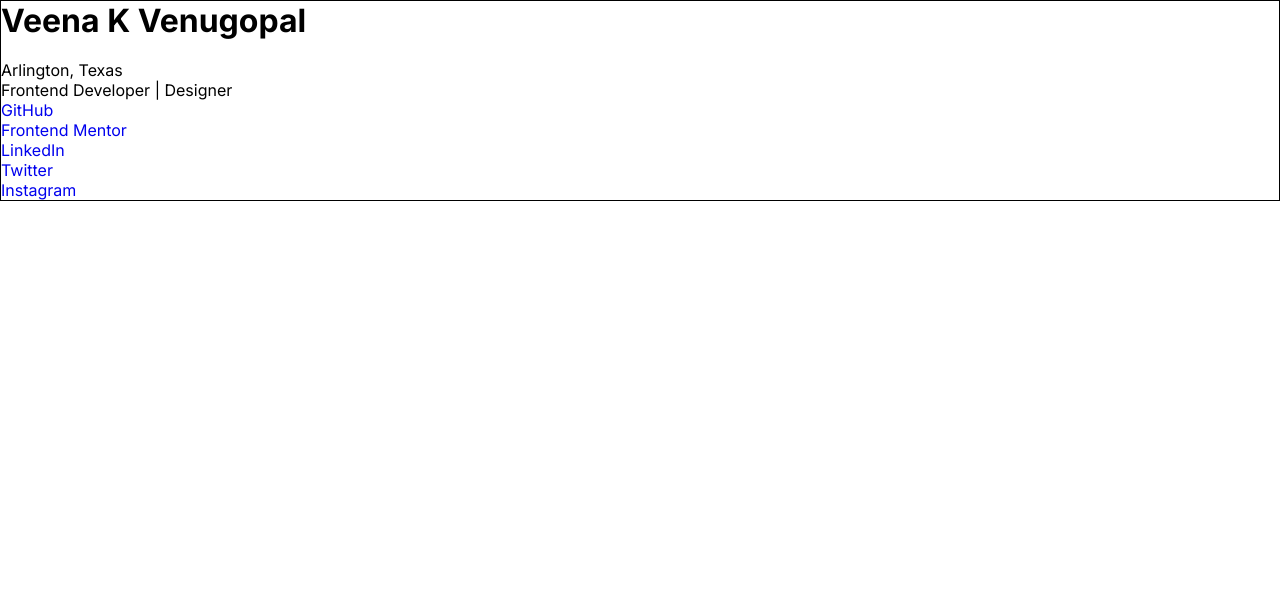
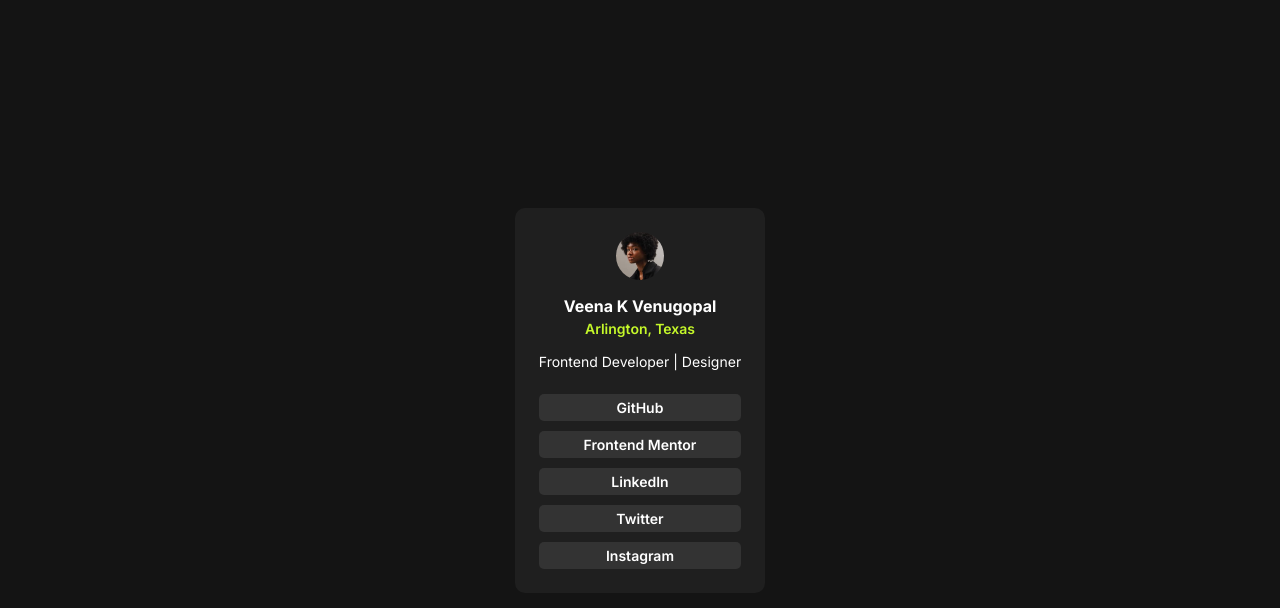
Before and after one commit to Veena-K-Venugopal/fm-social-links-profile, a plain HTML site: page index.html in a window 1280 px wide. Drawn offline with Linux system fonts and the light colour scheme.

Commit message:
Finished stylesheet

```diff
--- a/index.html
+++ b/index.html
@@ -16,22 +16,24 @@
 <body>
     <main class="main-content">
         <header class="main-head">
-            <figure class="photo"></figure>
+            <figure class="photo">
+                <img src="/avatar-jessica.jpeg" alt="profile image">
+            </figure>
             <address class="details">
                 <h1 class="name">Veena K Venugopal</h1>
-                <br>Arlington, Texas
+                <p class="location">Arlington, Texas</p>
             </address>
-            <p>Frontend Developer | Designer</p>
+            <p class="role">Frontend Developer | Designer</p>
         </header>
         <section class="profile-list">
             <nav class="links">
-                <ol>
-                    <li><a href="#">GitHub</a></li>
+                <ul>
+                    <li><a href="#">GitHub</a></button></li>
                     <li><a href="#">Frontend Mentor</a></li>
                     <li><a href="#">LinkedIn</a></li>
                     <li><a href="#">Twitter</a></li>
                     <li><a href="#">Instagram</a></li>
-                </ol>
+                </ul>
             </nav>
         </section>
     </main>
--- a/styles.css
+++ b/styles.css
@@ -1,17 +1,99 @@
+:root {
+    --green: hsl(75, 94%, 57%);
+    --grey-700: hsl(0, 0%, 20%);
+    --grey-800: hsl(0, 0%, 12%);
+    --grey-900: hsl(0, 0%, 8%);
+}
+
 * {
     margin: 0;
     padding: 0;
     font-family: "Inter", sans-serif;
 }
 
-.main-content {
-    border: 1px solid;
+body {
+    background-color: var(--grey-900);
+    display: flex;
+    justify-content: center;
+    align-items: center;
+    height: 100vh;
 }
 
-a {
-    text-decoration: none;
+.main-content {
+    color: hsl(0, 0%, 100%);
+    background-color: var(--grey-800);
+    max-width: 327px;
+    height: auto;
+    border-radius: 10px;
+    font-size: .875rem;
+}
+
+.main-head {
+    margin: 24px 24px;
+    text-align: center;
 }
 
 .details {
     font-style: normal;
 }
+
+.name {
+    font-size: 1rem;
+    font-weight: 700;
+    margin-bottom: 4px;
+}
+
+.location {
+    color: var(--green);
+    font-weight: 600;
+    margin-bottom: 16px;
+}
+
+.role {
+    font-weight: 400;
+}
+
+.profile-list {
+    margin: 24px 24px;
+}
+
+.photo {
+    width: 48px;
+    height: 48px;
+    margin: 0 auto;
+    margin-bottom: 16px;
+}
+
+.photo img {
+    width: 100%;
+    border-radius: 50%;
+}
+
+a {
+    text-decoration: none;
+    color: hsl(0, 0%, 100%);
+}
+
+ul {
+    list-style-type: none;
+}
+
+li {
+    background-color: var(--grey-700);
+    padding: 5px;
+    border-radius: 5px;
+    margin-bottom: 10px;
+    text-align: center;
+    font-weight: 600;
+}
+
+li:hover {
+    background-color: var(--green);
+    color: var(--grey-900);
+    cursor: pointer;
+    caret-color: var(--grey-900);
+}
+
+li:hover a {
+    color: inherit;
+}
```
Also changed, not shown: avatar-jessica.jpeg (added).
